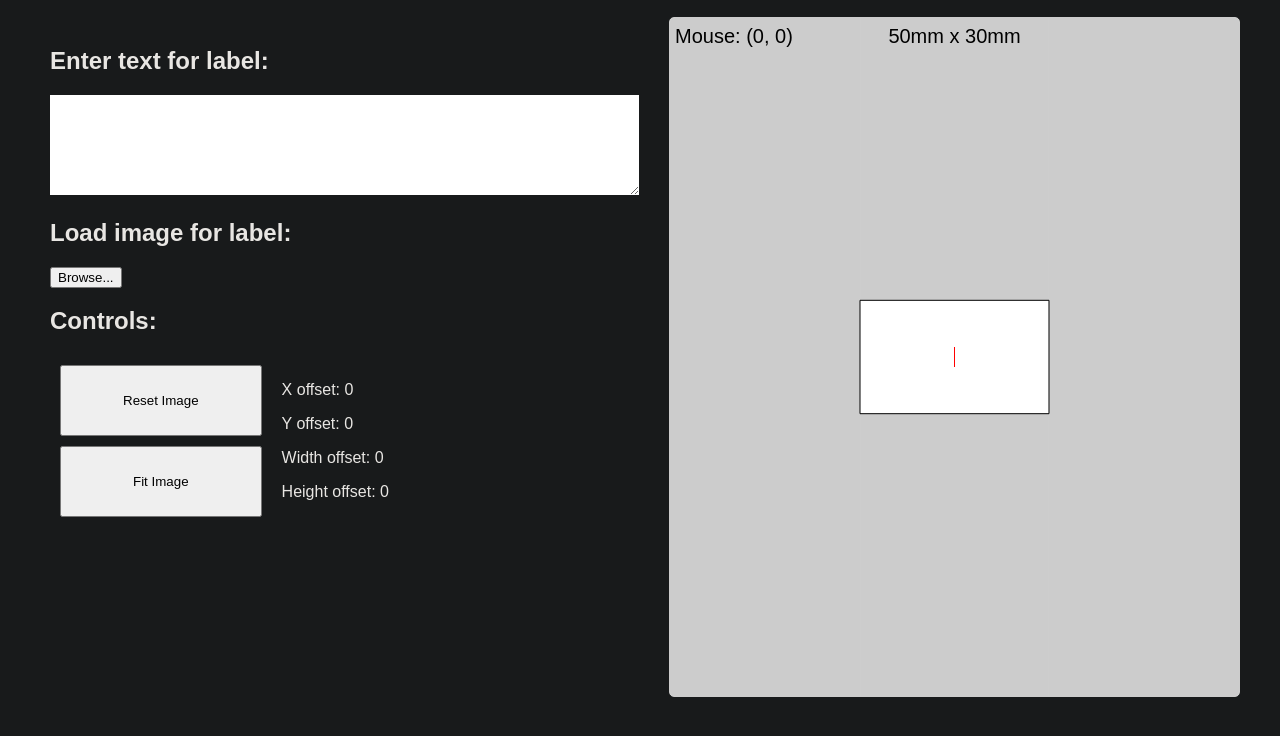
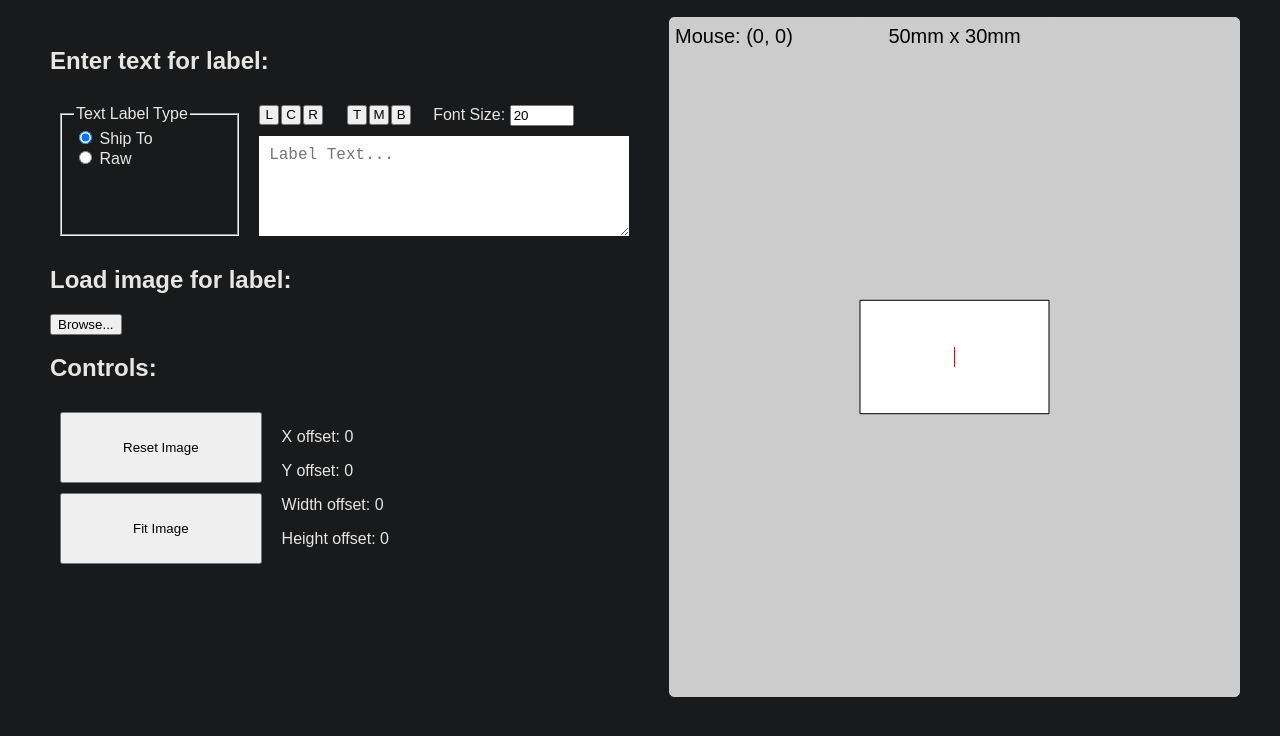
Before and after one commit to BigDru/label_printer_web_portal, a plain HTML site: page html/index.html in a window 1280 px wide. Shown: the part 134-870 px from the top of the page. Drawn offline with Linux system fonts and the light colour scheme.

Commit message:
Feat: added different text option controls, font size spinner works

```diff
--- a/html/index.html
+++ b/html/index.html
@@ -23,8 +23,36 @@
         <main>
             <div id="controls">
                 <h2>Enter text for label:</h2>
-                <div id="text-box-container">
-                    <textarea id="text-box"></textarea>
+                <div id="text-label-container">
+                    <fieldset>
+                        <legend>Text Label Type</legend>
+                        <div>
+                            <input type="radio" id="label-type-ship-to" name="text-label-type" value="ship-to" checked />
+                            <label for="label-type-ship-to">Ship To</label>
+                        </div>
+                        <div>
+                            <input type="radio" id="label-type-raw" name="text-label-type" value="raw" />
+                            <label for="label-type-raw">Raw</label>
+                        </div>
+                    </fieldset>
+                    <div id="text-box-container">
+                        <div id="text-box-toolbar">
+                            <div id="text-box-buttons">
+                                <button id="text-button-justify-left">L</button>
+                                <button id="text-button-justify-center">C</button>
+                                <button id="text-button-justify-right">R</button>
+                                <div></div>
+                                <button id="text-button-justify-top">T</button>
+                                <button id="text-button-justify-mid">M</button>
+                                <button id="text-button-justify-bot">B</button>
+                            </div>
+                            <div style="align-content: center;">
+                                <label for="font-size">Font Size:</label>
+                                <input type="number" id="font-size" min="1" value="20" step="1" max="999" />
+                            </div>
+                        </div>
+                        <textarea id="text-box" placeholder="Label Text..."></textarea>
+                    </div>
                 </div>
                 <h2>Load image for label:</h2>
                 <div id="load-image-container">
--- a/html/script.js
+++ b/html/script.js
@@ -3,6 +3,8 @@ document.addEventListener('DOMContentLoaded', function () {
 
     const labelSize = document.getElementById('label-size');
     const imageInput = document.getElementById('image-input');
+    const text_label_type = document.querySelectorAll('input[name="text-label-type"]');
+    const text_font_size = document.getElementById('font-size');
     const textBox = document.getElementById('text-box');
     const printButton = document.getElementById('print-button');
     const resetButton = document.getElementById('reset-button');
@@ -180,6 +182,7 @@ document.addEventListener('DOMContentLoaded', function () {
         ctx.fillStyle = "rgba(255, 255, 255, 1)";
         ctx.fillRect(0, 0, canvas.width, canvas.height);
         ctx.fillStyle = "rgba(0, 0, 0, 1)";
+        ctx.strokeStyle = "rgba(0, 0, 0, 1)";
 
         const sizes = {
             SmallLabelPrinter: { width: get_pixel_for_mm(50), height: get_pixel_for_mm(30), text: "50mm x 30mm", file: "small" },
@@ -202,25 +205,37 @@ document.addEventListener('DOMContentLoaded', function () {
 
         if (img === null)
         {
+            let text_label_type_value = document.querySelector('input[name="text-label-type"]:checked').value;
+
+            if (text_label_type_value == "ship-to")
+            {
+            }
+
             let lines = textBox.value.split('\n');
-            let fontSize = 20;
-            let fontFace = "sans-serif";
-            ctx.font = `${fontSize}px ${fontFace}`;
+            let font_size = parseInt(text_font_size.value);
+            let font_face = "sans-serif";
+            ctx.font = `${font_size}px ${font_face}`;
 
-            let lineHeight = fontSize * 1.0;
-            let text_height = lineHeight * lines.length - lineHeight + fontSize;
+            let intraline_height = 1.2; // TODO: make control
+            let multiline_line_height = font_size * intraline_height;
 
             // NOTE: Last line shouldn't have inter-line spacing
+            let text_height = multiline_line_height * (lines.length - 1) + font_size;
+
             let start_y = (canvas.height - text_height) / 2;
-            let y = start_y;
+            let y = start_y + font_size;
 
             let max_width = 0;
             lines.forEach((line) => {
                 let metrics = ctx.measureText(line);
-                if (metrics.width > max_width) max_width = metrics.width;
 
-                ctx.fillText(line, canvas.width / 2, y + fontSize);
-                y += lineHeight;
+                if (metrics.width > max_width)
+                {
+                    max_width = metrics.width;
+                }
+
+                ctx.fillText(line, canvas.width / 2, y);
+                y += multiline_line_height;
             });
 
             if (debug)
@@ -261,6 +276,14 @@ document.addEventListener('DOMContentLoaded', function () {
     }
 
     labelSize.addEventListener('change', update_canvas);
+
+    text_label_type.forEach(radio => {
+        radio.addEventListener('change', update_canvas);
+    });
+
+    text_font_size.addEventListener('input', update_canvas);
+
+    textBox.addEventListener('input', update_canvas);
 
     function set_cursor(mouse_x, mouse_y)
     {
@@ -497,8 +520,6 @@ document.addEventListener('DOMContentLoaded', function () {
 
     fitButton.addEventListener('click', fit_to_label);
 
-    textBox.addEventListener('input', update_canvas);
-
     printButton.addEventListener('click', function() {
         if (img != null)
         {
--- a/html/style.css
+++ b/html/style.css
@@ -47,6 +47,46 @@ main > div {
     padding: 10px;
 }
 
+#text-label-container {
+    display: grid;
+    grid-template-columns: auto auto;
+}
+
+#text-label-container > * {
+    margin: 10px;
+}
+
+#text-box-container {
+    display: grid;
+    grid-template-rows: auto auto;
+}
+
+#text-box-toolbar {
+    display: flex;
+    justify-content: space-between;
+}
+
+#text-box-toolbar > * {
+    margin-bottom: 10px;
+    margin-right: 20px;
+}
+
+#text-box-buttons {
+    display: flex;
+    justify-content: space-between;
+}
+
+#text-box-buttons > * {
+    width: 20px;
+    height: 20px;
+    padding: 0px;
+    margin-right: 2px;
+}
+
+#text-box-toolbar > *:last-child {
+    margin-right: auto;
+}
+
 textarea {
     width: 100%;
     min-height: 80px;
@@ -64,19 +104,16 @@ textarea {
     padding: 10px;
 }
 
-#button-container
-{
+#button-container {
     display: grid;
     grid-template-columns: auto;
 }
 
-#button-container > button
-{
+#button-container > button {
     margin-bottom: 10px;
 }
 
-#button-container > button:last-child
-{
+#button-container > button:last-child {
     margin-bottom: 0px;
 }
 
```
